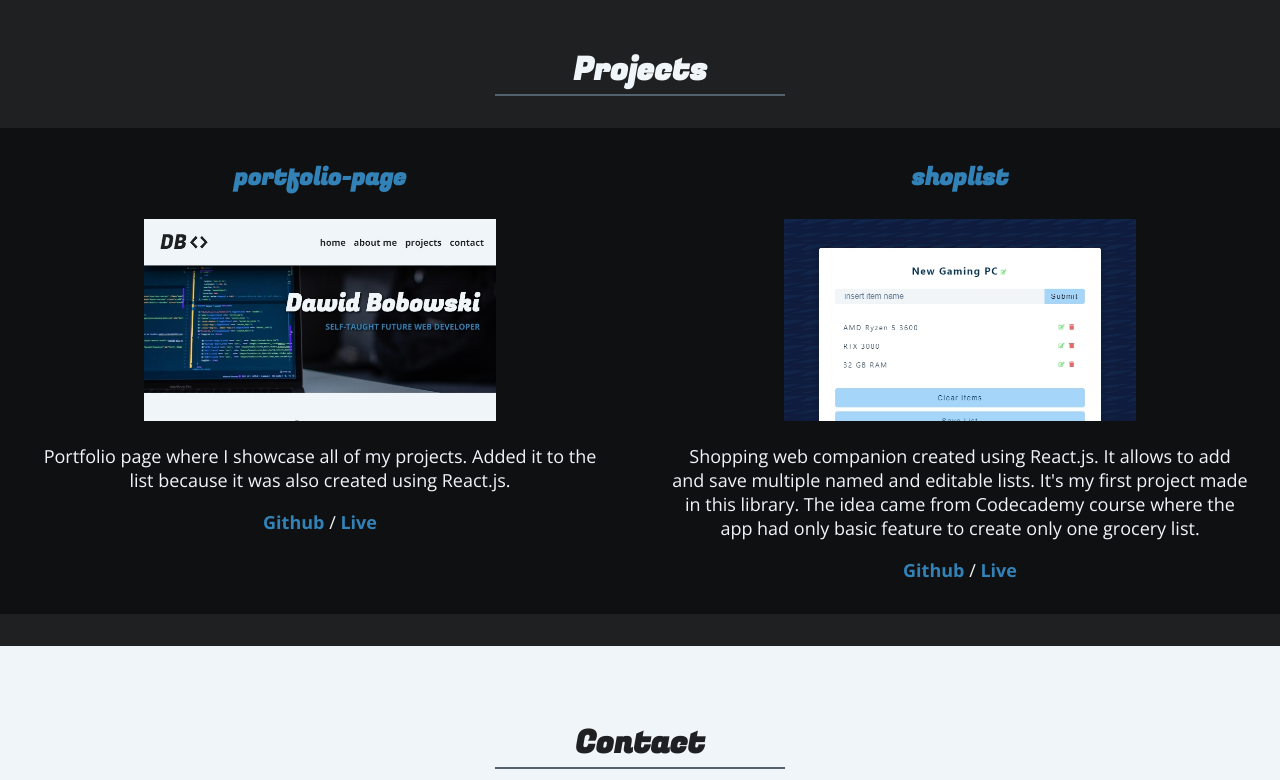
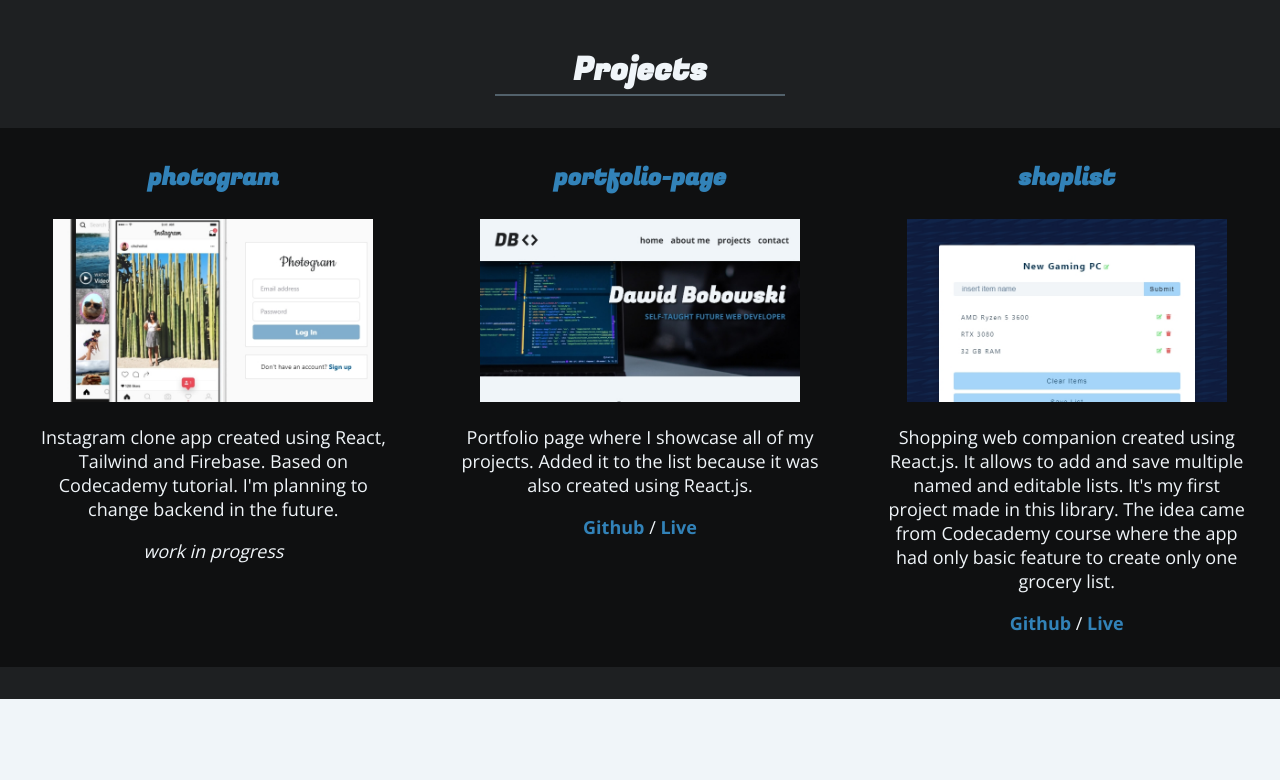
Before and after one commit to sonofhel/portfolio-page, a React (Create React App) app: page / in a window 1280 px wide. Shown: the part 1180-1960 px from the top of the page. Built offline with nearby package versions, Linux system fonts and the light colour scheme.

Commit message:
add new project & css improvements

```diff
--- a/src/App.css
+++ b/src/App.css
@@ -206,6 +206,8 @@
 .project p {
   max-width: 50rem;
   padding: 0 2rem;
+  margin-left: auto;
+  margin-right: auto;
 }
 
 a, a:link, a:visited, a:hover, a:active {
@@ -320,7 +322,7 @@ footer h3 {
     padding-bottom: 25vh;
   }
   .home .text-container {
-    margin-right: 25vw;
+    margin-right: 5vw;
   }
   .project:hover {
     background-color: rgba(0, 0, 0, 0.7);
--- a/src/App.js
+++ b/src/App.js
@@ -117,9 +117,17 @@ class App extends Component {
                   <img src={project.image} alt="" />
                   <div className="text-container">
                     <p>{project.description}</p>
-                    <a href={project.githubLink} target="_blank" rel="noreferrer">Github</a>
-                    {" / "}
-                    <a href={project.liveLink} target="_blank" rel="noreferrer">Live</a>
+
+                    { project.githubLink &&
+                      <a href={project.githubLink} target="_blank" rel="noreferrer">Github</a>
+                    }
+                    { project.githubLink && " / " }
+                    { project.liveLink &&
+                      <a href={project.liveLink} target="_blank" rel="noreferrer">Live</a>
+                    }
+                    { !project.githubLink && !project.liveLink &&
+                      <p style={{fontStyle: "italic"}}>work in progress</p>
+                    }
                   </div>
                 </article>
               )
--- a/src/data/projects.js
+++ b/src/data/projects.js
@@ -1,5 +1,6 @@
 import ProjectImage1 from "../images/shoplist-preview.jpg"
 import ProjectImage2 from "../images/portfolio-page-preview.jpg"
+import ProjectImage3 from "../images/photogram-preview.jpg"
 
 const projects = [
   {
@@ -18,6 +19,14 @@ const projects = [
     githubLink: "https://github.com/sonofhel/portfolio-page",
     liveLink: "https://portfolio-by-dave.netlify.app/",
   },
+  {
+    id: 3,
+    title: "photogram",
+    image: ProjectImage3,
+    description: "Instagram clone app created using React, Tailwind and Firebase. Based on Codecademy tutorial. I'm planning to change backend in the future.",
+    githubLink: "",
+    liveLink: "",
+  },
 ]
 
 export default projects
```
Also changed, not shown: src/images/photogram-preview.jpg (added).
